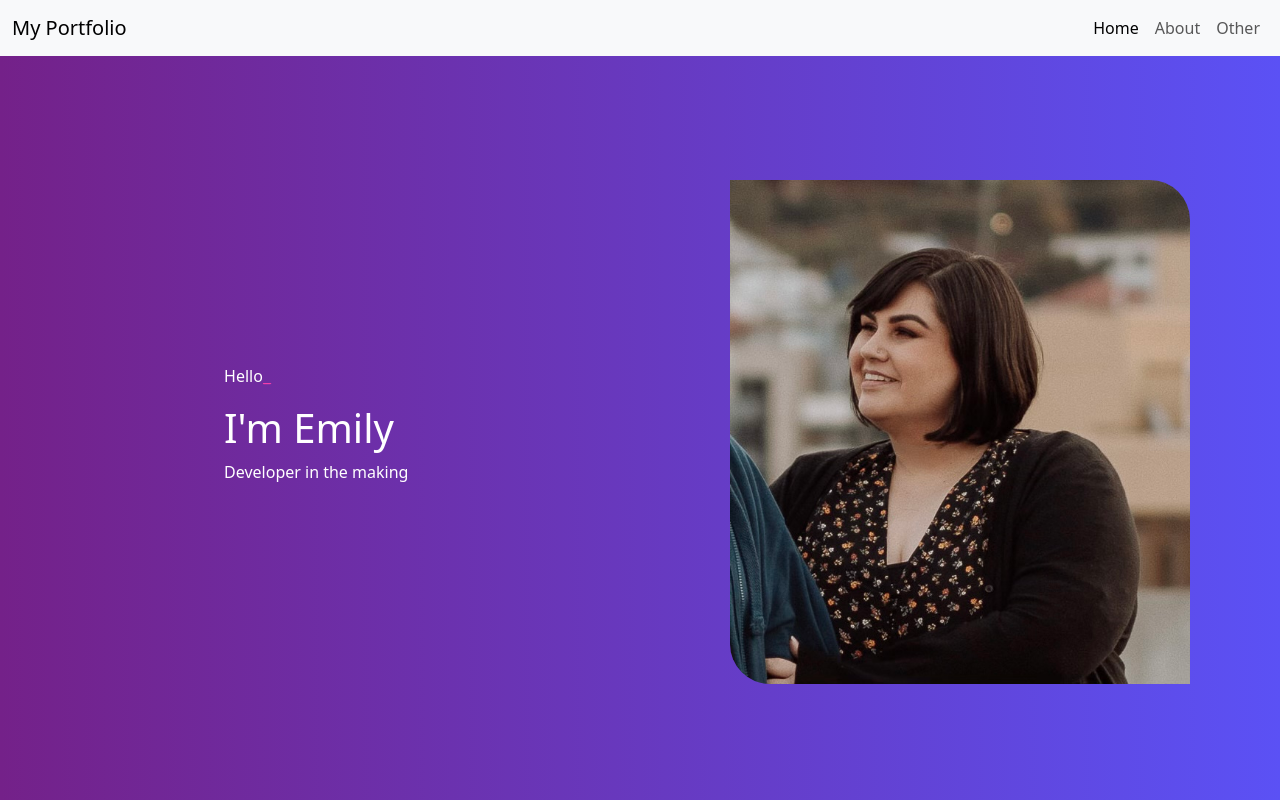
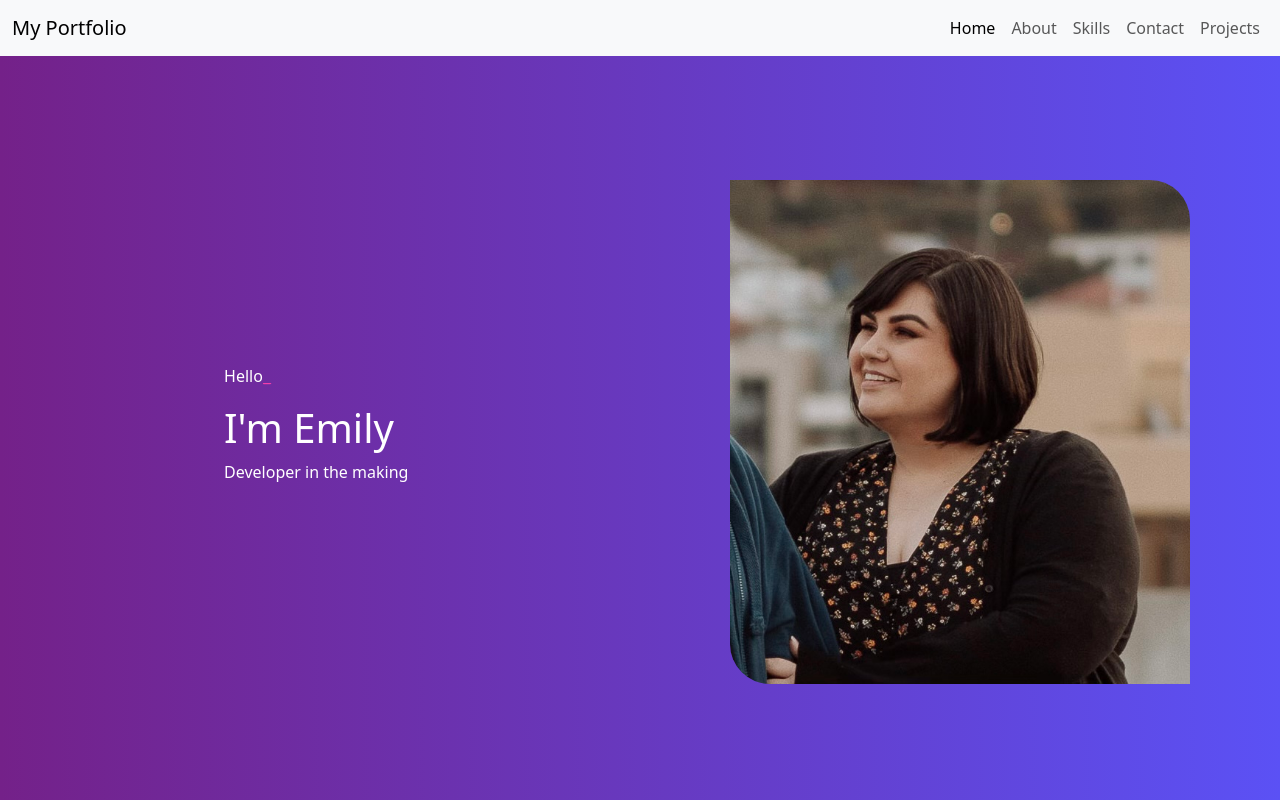
Before and after one commit to emjkenz/React-Portfolio, a React (Create React App) app: page / in a window 1280 px wide. Shown: the top 800 px of the page. Built offline with nearby package versions, Linux system fonts and the light colour scheme.

Commit message:
Refactored nav to be modular

```diff
--- a/src/Components/Header.jsx
+++ b/src/Components/Header.jsx
@@ -1,6 +1,29 @@
 const isActive = (activePage, page) => {
     return activePage === page ? ' active' : ''
 }
+
+const links = [
+    {
+        name: 'Home',
+        url: 'home',
+    },
+    {
+        name: 'About',
+        url: 'about',
+    },
+    {
+        name: 'Skills',
+        url: 'skills',
+    },
+    {
+        name: 'Contact',
+        url: 'contact',
+    },
+    {
+        name: 'Projects',
+        url: 'projects',
+    }
+]
 
 const Header = ({
     page,
@@ -18,27 +41,15 @@ const Header = ({
                     </button>
                     {/* Links */}
                     <ul className="navbar-nav">
-                        <li className="nav-item">
-                            <a
-                                className={`nav-link${isActive(page, 'home')}`}
-                                href="#home"
-                                onClick={() => setPage('home')}
-                            >Home</a>
-                        </li>
-                        <li className="nav-item">
-                            <a
-                                className={`nav-link${isActive(page, 'about')}`}
-                                href="#about"
-                                onClick={() => setPage('about')}
-                            >About</a>
-                        </li>
-                        <li className="nav-item">
-                            <a
-                                className={`nav-link${isActive(page, 'other')}`}
-                                href="#other"
-                                onClick={() => setPage('other')}
-                            >Other</a>
-                        </li>
+                        {links.map(link =>
+                            <li className="nav-item">
+                                <a
+                                    className={`nav-link${isActive(page, link.url)}`}
+                                    href={`#${link.url}`}
+                                    onClick={() => setPage(link.url)}
+                                >{link.name}</a>
+                            </li>
+                        )}
                     </ul>
                 </div>
             </nav>
```
